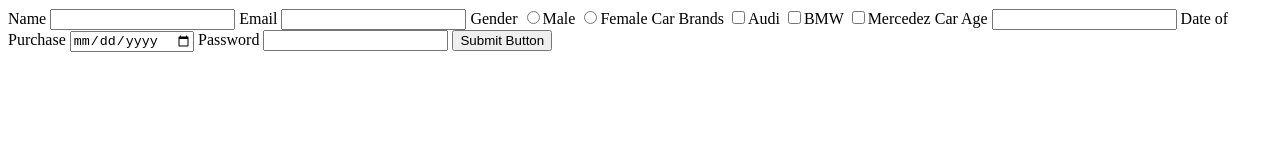
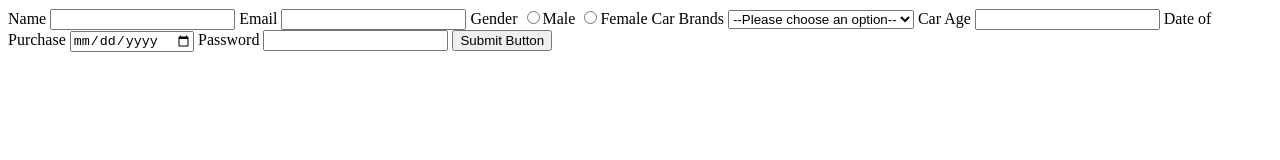
Before and after one commit to acciojob/car-insurance-form-Ganesh2048, a website: page main.html in a window 1280 px wide. Drawn offline with Linux system fonts and the light colour scheme.

Commit message:
created a submission

```diff
--- a/main.html
+++ b/main.html
@@ -21,9 +21,12 @@
 	<input type="radio" name="gender" value="female" required>Female
 
 	<label for="cars">Car Brands</label>
-	<input type="checkbox" id="cars" >Audi
-	<input type="checkbox" id="cars" >BMW
-	<input type="checkbox" id="cars" >Mercedez
+		<select id="cars" name="cars">
+			<option disabled selected>--Please choose an option--</option>
+			<option>BMW</option>
+			<option>Audi</option>
+			<option>Mercedez</option>
+		</select>
 
 
 	<label for="carage">Car Age</label>
```
